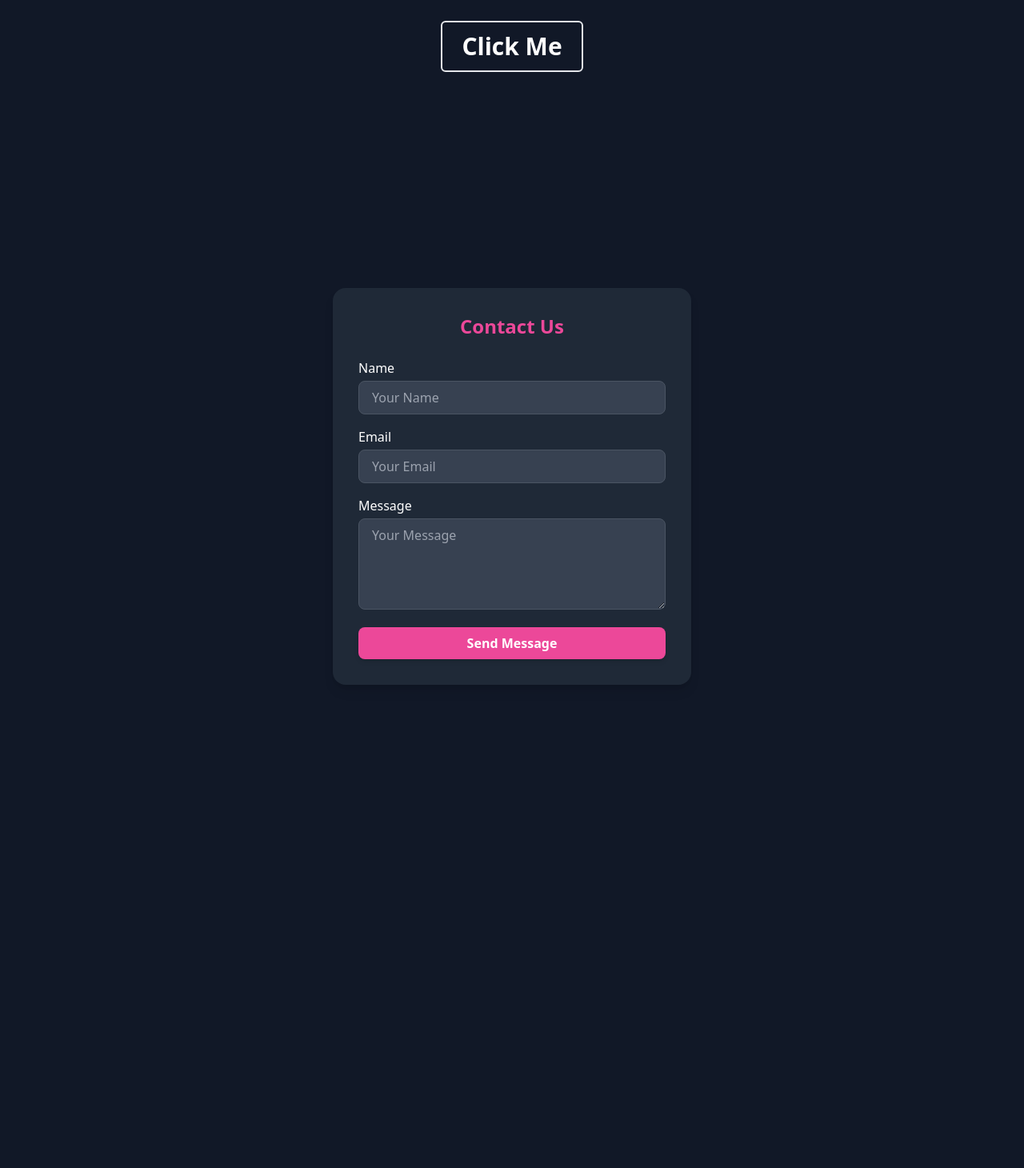
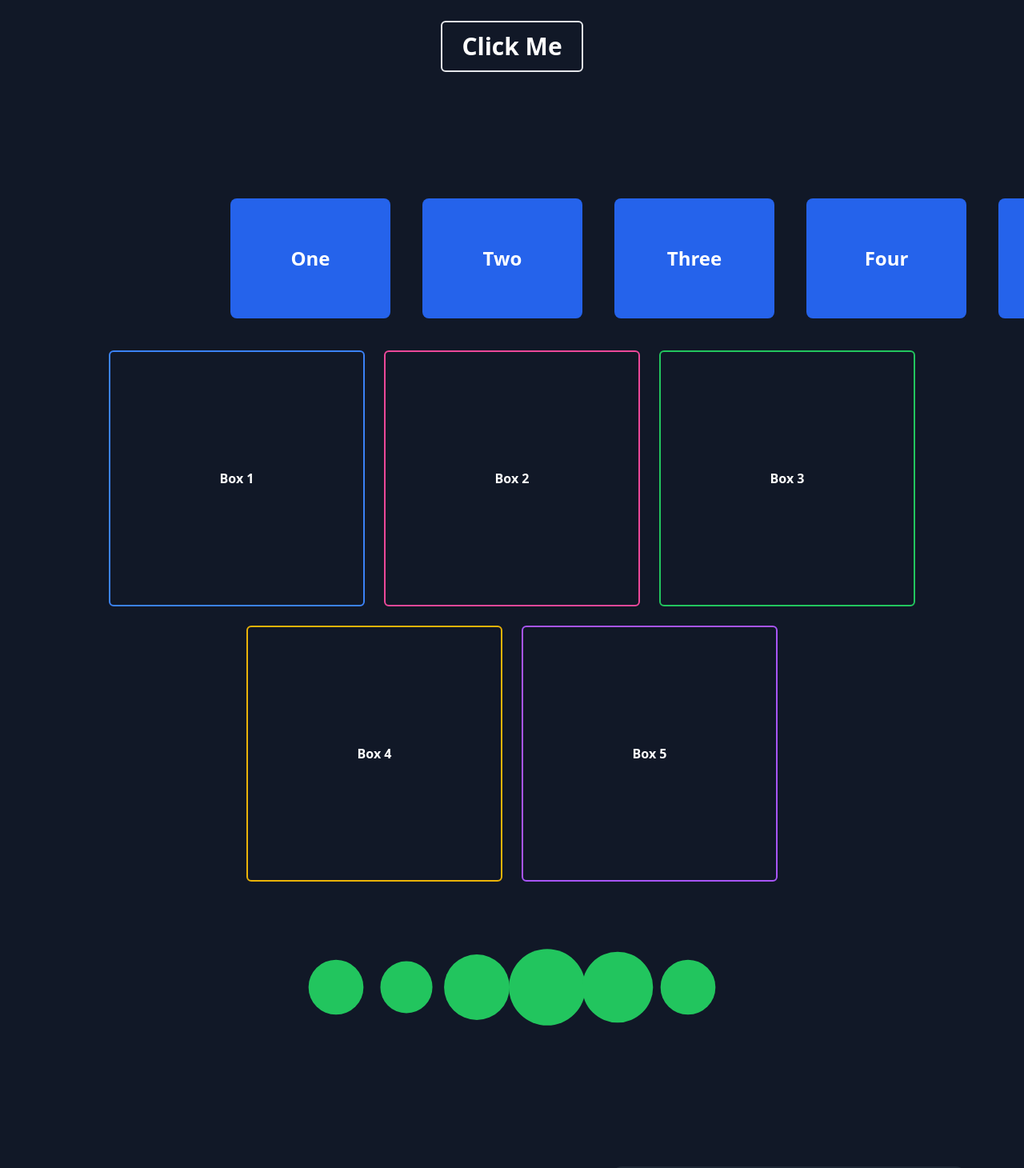
Before and after one commit to AMIREDDYRAKEY/practiceanimations, a React (Vite) app: page / in a window 1280 px wide. Shown: the part 1330-2790 px from the top of the page at 80% size. Before the commit the page ends 2338 px from the top, so only its background shows below. Built offline with nearby package versions, Linux system fonts and the light colour scheme.

Commit message:
first commit

```diff
--- a/src/App.jsx
+++ b/src/App.jsx
@@ -6,6 +6,9 @@ import Contact from './components/Contact';
  import Hero from './components/Hero'
 import Clickanimate from './components/Clickanimate';
 import Circle from './components/Circle';
+import Borderanimate from './components/Borderanimate';
+import Scroll from './components/Scroll';
+import Footer from './components/Footer';
 const App = () => {
 
 
@@ -15,7 +18,11 @@ const App = () => {
        <div><Hero/></div>
       <div><Cards/></div>
       <div><Clickanimate/></div>
+      <div><Scroll/></div>
+       <div><Borderanimate/></div>
+       <div><Circle/></div>
       <div><Contact/></div>
+      <div><Footer/></div>
     </div>
   );
 };
--- /dev/null
+++ b/src/components/Borderanimate.jsx
@@ -0,0 +1,29 @@
+import React from "react";
+import { motion } from "framer-motion";
+
+const Borderanimate = () => {
+  const boxes = [
+    { id: 1, color: "border-blue-500" },
+    { id: 2, color: "border-pink-500" },
+    { id: 3, color: "border-green-500" },
+    { id: 4, color: "border-yellow-500" },
+    { id: 5, color: "border-purple-500" },
+  ];
+
+  return (
+    <div className="flex flex-wrap gap-6 justify-center items-center  bg-gray-900">
+      {boxes.map((box) => (
+        <motion.div
+          key={box.id}
+          className={`md:w-80 w-60 h-80 border-2 ${box.color} rounded-md flex items-center justify-center text-white font-bold`}
+          whileHover={{ rotateY: 180 }}
+          transition={{ duration: 1, ease: "linear" }}
+        >
+          Box {box.id}
+        </motion.div>
+      ))}
+    </div>
+  );
+};
+
+export default Borderanimate;
--- a/src/components/Circle.jsx
+++ b/src/components/Circle.jsx
@@ -3,19 +3,20 @@ import { motion } from "framer-motion";
 
 const Circle = () => {
   return (
-    <div className="flex justify-center  h-screen gap-6 bg-gray-900">
-
+    <div className="flex justify-center items-center mt-[100px]  gap-6 bg-gray-900">
+      {[1, 2, 3,4,5,6].map((circles, i) => (
         <motion.div
-          className="w-20 h-20 rounded-full bg-red-500 "
-          animate={{ y:[0,-100,0] }}
+          key={i}
+          className="w-16 h-16 rounded-full bg-green-500"
+          animate={{ scale: [1, 1.5, 1] }}
           transition={{
-            duration: 5,
+            duration: 1.5,
             repeat: Infinity,
-            delay:  0.2,
-            ease:"easeIn",
+            delay: i * 0.3,
+            ease: "easeInOut",
           }}
         />
-
+      ))}
     </div>
   );
 };
--- a/src/components/Contact.jsx
+++ b/src/components/Contact.jsx
@@ -3,9 +3,27 @@ import { motion } from "framer-motion";
 
 const Contact = () => {
   return (
-    <div className="flex justify-center items-center min-h-screen bg-gray-900 ">
-      <motion.div
-        className="bg-gray-800 p-8 rounded-2xl shadow-lg w-[97%] max-w-md text-white"
+    <div className="md:flex md:flex-row flex flex-col gap-5 justify-center p-4 items-center min-h-screen bg-gray-900 mt-10 ">
+     <div>
+         <motion.div
+        className="text-5xl font-bold text-white"
+        initial={{ opacity: 0, x:100 }}
+        animate={{ opacity: 1, x: 0 }}
+        transition={{ duration: 2 ,delay:0.5}}
+      >
+        Contact Us
+      </motion.div>
+       <motion.p
+              initial={{ opacity: 0, y: 20 }}
+              animate={{ opacity: 1, y: 0 }}
+              transition={{ duration: 1, delay: 0.5 }}
+              className="text-md md:text-md w-[70%] text-gray-300 mb-8  max-w-2xl"
+            >
+              We help you create modern web experiences with animations, interactivity, and simplicity.
+            </motion.p>
+            </div>
+       <motion.div
+        className="bg-gray-800 p-8 rounded-2xl shadow-lg w-[100%] max-w-md text-white"
         initial={{ opacity: 0, y: 50 }}
         animate={{ opacity: 1, y: 0 }}
         transition={{ duration: 0.8, ease: "easeOut" }}
--- /dev/null
+++ b/src/components/Footer.jsx
@@ -0,0 +1,23 @@
+import React from "react";
+import { motion } from "framer-motion";
+
+const Footer = () => {
+  return (
+    <motion.footer
+      className="bg-gray-900 text-white py-10 px-6"
+      initial={{ opacity: 0, y: 50 }}
+      whileInView={{ opacity: 1, y: 0 }}
+      transition={{ duration: 1 }}
+      viewport={{ once: true }}
+    >
+      <div className="max-w-6xl mx-auto grid md:grid-cols-3 gap-6">
+         <div className="border-2 h-1 w-[100%]"></div>
+      <div className="mt-10 text-center text-gray-500 text-sm">
+        © . All rights reserved.
+      </div>
+      </div>
+    </motion.footer>
+  );
+};
+
+export default Footer;
--- /dev/null
+++ b/src/components/Header.jsx
@@ -0,0 +1,37 @@
+import React, { useState } from "react";
+import { Link } from "react-router-dom";
+import { FaBars, FaTimes } from "react-icons/fa";
+
+const Header = () => {
+  const [open, setOpen] = useState(false);
+
+  return (
+    <header className="bg-gray-800 text-white shadow-lg fixed top-0 left-0 w-full z-50">
+      <div className="max-w-6xl  px-6 py-4 flex justify-between items-center">
+        <Link
+          to="/"
+          className="text-2xl font-bold text-pink-500 hover:text-pink-400 transition"
+        >
+          Pizza Builder
+        </Link>
+        <nav className="hidden lg:flex space-x-6">
+          <Link to="" className="hover:text-pink-400 transition font-medium">
+            Base
+          </Link>
+          <Link to="" className="hover:text-pink-400 transition font-medium">
+            Toppings
+          </Link>
+          <Link to="" className="hover:text-pink-400 transition font-medium">
+            Order
+          </Link>
+        </nav>
+
+
+      </div>
+
+
+    </header>
+  );
+};
+
+export default Header;
--- /dev/null
+++ b/src/components/Scroll.jsx
@@ -0,0 +1,26 @@
+import React from "react";
+import { motion } from "framer-motion";
+
+const Scroll = () => {
+    const items = ["One", "Two", "Three", "Four", "Five"];
+  return (
+     <div className="w-full overflow-hidden bg-gray-900 py-10">
+          <motion.div
+            className="flex space-x-10"
+            animate={{ x: ["100%", "0"] }}
+            transition={{ duration: 8, repeat: Infinity, ease: "linear" }}
+          >
+            {items.map((item, i) => (
+              <div
+                key={i}
+                className="min-w-[200px] h-[150px] flex items-center justify-center bg-blue-600 rounded-lg text-white text-2xl font-bold"
+              >
+                {item}
+              </div>
+            ))}
+          </motion.div>
+        </div>
+  );
+};
+
+export default Scroll;
```
